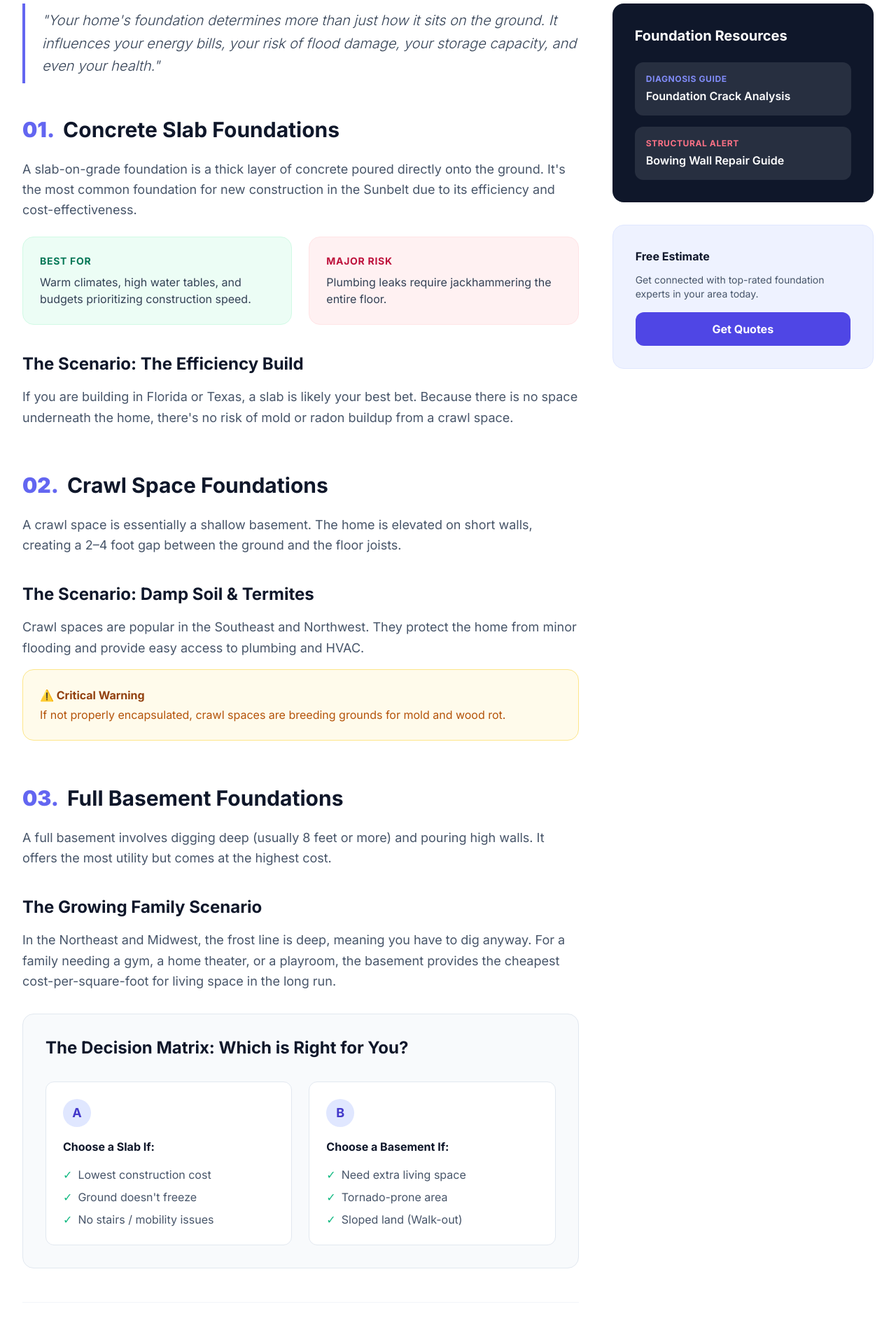
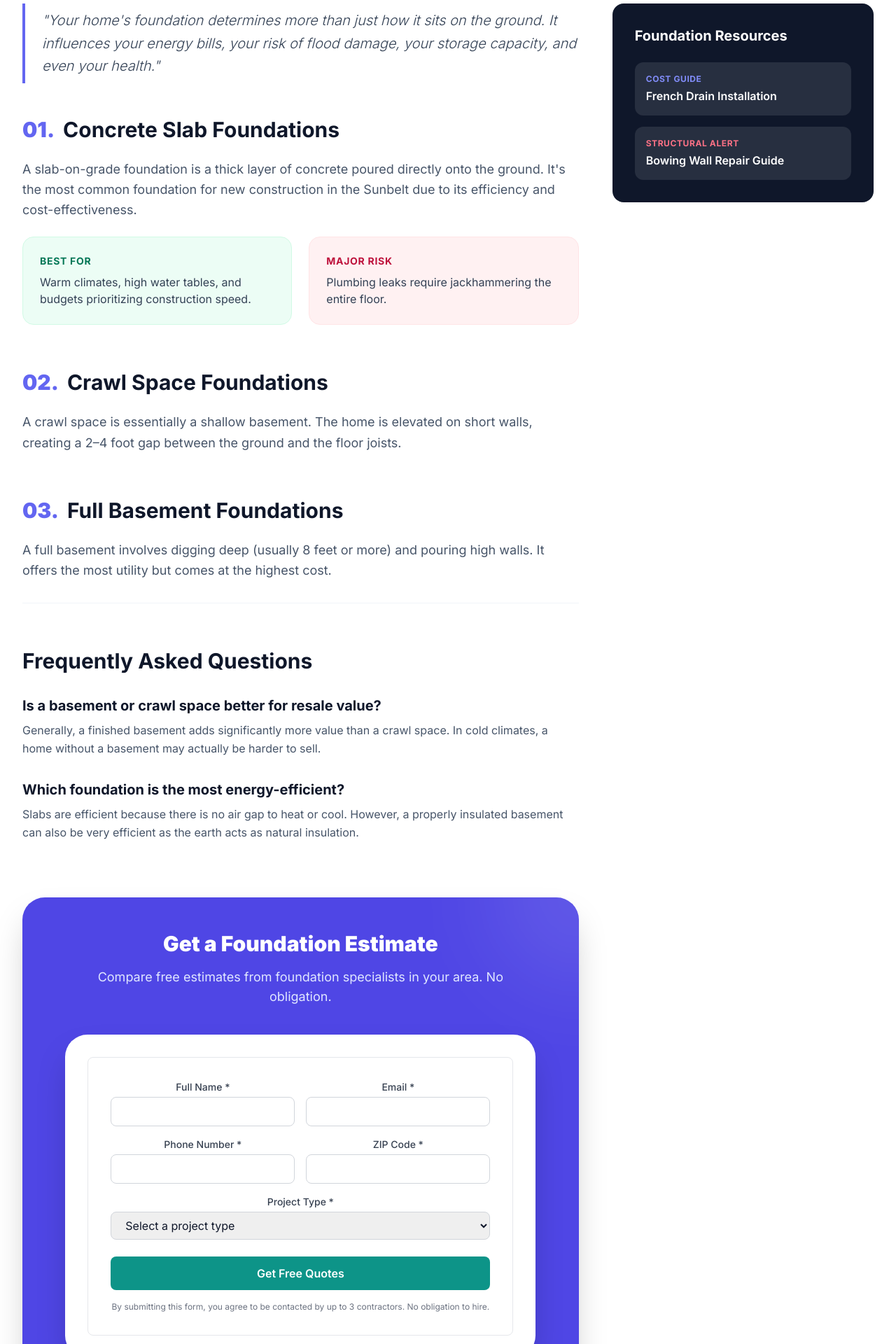
Before and after one commit to thebasementguide2026/basement-guide, a Next.js app: page /articles/basement-vs-crawl-space-vs-slab in a window 1280 px wide. Shown: the part 700-2620 px from the top of the page at 70% size. Built offline with nearby package versions, Linux system fonts and the light colour scheme.

Commit message:
Update page.tsx

```diff
--- a/app/articles/basement-vs-crawl-space-vs-slab/page.tsx
+++ b/app/articles/basement-vs-crawl-space-vs-slab/page.tsx
@@ -1,5 +1,6 @@
 import Link from 'next/link'
 import Image from 'next/image'
+import LeadForm from '@/components/LeadForm'
 import type { Metadata } from 'next'
 
 export const metadata: Metadata = {
@@ -72,6 +73,7 @@ export default function FoundationComparisonArticle() {
               <p className='text-lg text-slate-600 leading-relaxed mb-6'>
                 A slab-on-grade foundation is a thick layer of concrete poured directly onto the ground. It's the most common foundation for new construction in the Sunbelt due to its efficiency and cost-effectiveness.
               </p>
+
               <div className='grid grid-cols-1 md:grid-cols-2 gap-6 mb-8'>
                 <div className='bg-emerald-50 border border-emerald-100 rounded-2xl p-6'>
                   <p className='text-emerald-700 font-bold text-sm uppercase tracking-wider mb-2'>Best For</p>
@@ -83,11 +85,6 @@ export default function FoundationComparisonArticle() {
                 </div>
               </div>
 
-              <h3 className='text-2xl font-bold text-slate-900 mt-10 mb-4'>The Scenario: The Efficiency Build</h3>
-              <p className='text-lg text-slate-600 leading-relaxed mb-8'>
-                If you are building in Florida or Texas, a slab is likely your best bet. Because there is no space underneath the home, there's no risk of mold or radon buildup from a crawl space.
-              </p>
-
               <h2 className='text-3xl font-bold text-slate-900 mt-16 mb-6'>
                 <span className='text-indigo-500 font-black mr-3'>02.</span>
                 Crawl Space Foundations
@@ -96,15 +93,6 @@ export default function FoundationComparisonArticle() {
                 A crawl space is essentially a shallow basement. The home is elevated on short walls, creating a 2–4 foot gap between the ground and the floor joists.
               </p>
 
-              <h3 className='text-2xl font-bold text-slate-900 mt-10 mb-4'>The Scenario: Damp Soil &amp; Termites</h3>
-              <p className='text-lg text-slate-600 leading-relaxed mb-4'>
-                Crawl spaces are popular in the Southeast and Northwest. They protect the home from minor flooding and provide easy access to plumbing and HVAC.
-              </p>
-              <div className='bg-amber-50 border border-amber-200 rounded-2xl p-6 mb-8'>
-                <p className='text-amber-800 font-bold mb-1'>⚠️ Critical Warning</p>
-                <p className='text-amber-700'>If not properly encapsulated, crawl spaces are breeding grounds for mold and wood rot.</p>
-              </div>
-
               <h2 className='text-3xl font-bold text-slate-900 mt-16 mb-6'>
                 <span className='text-indigo-500 font-black mr-3'>03.</span>
                 Full Basement Foundations
@@ -112,47 +100,6 @@ export default function FoundationComparisonArticle() {
               <p className='text-lg text-slate-600 leading-relaxed mb-6'>
                 A full basement involves digging deep (usually 8 feet or more) and pouring high walls. It offers the most utility but comes at the highest cost.
               </p>
-
-              <h3 className='text-2xl font-bold text-slate-900 mt-10 mb-4'>The Growing Family Scenario</h3>
-              <p className='text-lg text-slate-600 leading-relaxed mb-8'>
-                In the Northeast and Midwest, the frost line is deep, meaning you have to dig anyway. For a family needing a gym, a home theater, or a playroom, the basement provides the cheapest cost-per-square-foot for living space in the long run.
-              </p>
-
-              <div className='bg-slate-50 border border-slate-200 rounded-2xl p-8 mb-12'>
-                <h3 className='text-2xl font-bold text-slate-900 mb-8'>The Decision Matrix: Which is Right for You?</h3>
-                <div className='grid grid-cols-1 md:grid-cols-2 gap-6'>
-                  <div className='bg-white rounded-xl p-6 border border-slate-200'>
-                    <div className='w-10 h-10 bg-indigo-100 text-indigo-700 rounded-full flex items-center justify-center font-bold text-lg mb-4'>A</div>
-                    <h4 className='font-bold text-slate-900 mb-4'>Choose a Slab If:</h4>
-                    <ul className='space-y-2'>
-                      <li className='flex items-center gap-2 text-slate-600'>
-                        <span className='text-emerald-500'>✓</span> Lowest construction cost
-                      </li>
-                      <li className='flex items-center gap-2 text-slate-600'>
-                        <span className='text-emerald-500'>✓</span> Ground doesn't freeze
-                      </li>
-                      <li className='flex items-center gap-2 text-slate-600'>
-                        <span className='text-emerald-500'>✓</span> No stairs / mobility issues
-                      </li>
-                    </ul>
-                  </div>
-                  <div className='bg-white rounded-xl p-6 border border-slate-200'>
-                    <div className='w-10 h-10 bg-indigo-100 text-indigo-700 rounded-full flex items-center justify-center font-bold text-lg mb-4'>B</div>
-                    <h4 className='font-bold text-slate-900 mb-4'>Choose a Basement If:</h4>
-                    <ul className='space-y-2'>
-                      <li className='flex items-center gap-2 text-slate-600'>
-                        <span className='text-emerald-500'>✓</span> Need extra living space
-                      </li>
-                      <li className='flex items-center gap-2 text-slate-600'>
-                        <span className='text-emerald-500'>✓</span> Tornado-prone area
-                      </li>
-                      <li className='flex items-center gap-2 text-slate-600'>
-                        <span className='text-emerald-500'>✓</span> Sloped land (Walk-out)
-                      </li>
-                    </ul>
-                  </div>
-                </div>
-              </div>
 
               <div className='border-t border-slate-100 pt-16 mt-8'>
                 <h2 className='text-3xl font-bold text-slate-900 mb-8'>Frequently Asked Questions</h2>
@@ -168,14 +115,17 @@ export default function FoundationComparisonArticle() {
                 </div>
               </div>
 
-              <div className='bg-indigo-600 rounded-3xl p-8 md:p-12 text-white mt-20'>
-                <h2 className='text-3xl font-bold mb-4'>Get a Free Foundation Estimate</h2>
-                <p className='text-indigo-100 text-lg mb-8 max-w-xl'>
-                  Connect with top-rated foundation experts in your area and get a free, no-obligation quote today.
-                </p>
-                <Link href='/find-pros' className='bg-white text-indigo-600 px-8 py-4 rounded-full font-bold text-lg inline-block hover:bg-indigo-50 transition-colors'>
-                  Get Quotes →
-                </Link>
+              <div className='bg-indigo-600 rounded-[2rem] p-12 text-white mt-20 relative overflow-hidden shadow-2xl not-prose'>
+                <div className='absolute top-0 right-0 w-64 h-64 bg-white/10 rounded-full -mr-32 -mt-32 blur-3xl' />
+                <div className='relative z-10 text-center max-w-2xl mx-auto'>
+                  <h2 className='text-3xl font-black text-white mb-4'>Get a Foundation Estimate</h2>
+                  <p className='text-indigo-100 text-lg mb-10'>
+                    Compare free estimates from foundation specialists in your area. No obligation.
+                  </p>
+                  <div className='bg-white rounded-[2rem] p-8 text-slate-900 shadow-2xl'>
+                    <LeadForm />
+                  </div>
+                </div>
               </div>
             </div>
 
@@ -184,23 +134,15 @@ export default function FoundationComparisonArticle() {
                 <div className='bg-slate-900 rounded-2xl p-8 text-white'>
                   <h3 className='text-xl font-bold mb-6'>Foundation Resources</h3>
                   <div className='space-y-4'>
-                    <Link href='/articles/types-of-foundation-cracks' className='block p-4 bg-white/10 hover:bg-white/20 rounded-xl transition-colors'>
-                      <p className='text-indigo-400 text-xs uppercase tracking-wider font-bold mb-1'>Diagnosis Guide</p>
-                      <p className='text-white font-semibold'>Foundation Crack Analysis</p>
+                    <Link href='/articles/french-drain-cost' className='block p-4 bg-white/10 hover:bg-white/20 rounded-xl transition-colors'>
+                      <p className='text-indigo-400 text-xs uppercase tracking-wider font-bold mb-1'>Cost Guide</p>
+                      <p className='text-white font-semibold'>French Drain Installation</p>
                     </Link>
                     <Link href='/articles/bowing-basement-walls' className='block p-4 bg-white/10 hover:bg-white/20 rounded-xl transition-colors'>
                       <p className='text-rose-400 text-xs uppercase tracking-wider font-bold mb-1'>Structural Alert</p>
                       <p className='text-white font-semibold'>Bowing Wall Repair Guide</p>
                     </Link>
                   </div>
-                </div>
-
-                <div className='bg-indigo-50 border border-indigo-100 rounded-2xl p-8'>
-                  <h4 className='font-bold text-slate-900 mb-3'>Free Estimate</h4>
-                  <p className='text-slate-600 text-sm mb-4'>Get connected with top-rated foundation experts in your area today.</p>
-                  <Link href='/find-pros' className='bg-indigo-600 text-white w-full py-3 rounded-xl font-bold text-center block hover:bg-indigo-700 transition-colors'>
-                    Get Quotes
-                  </Link>
                 </div>
               </div>
             </div>
```
